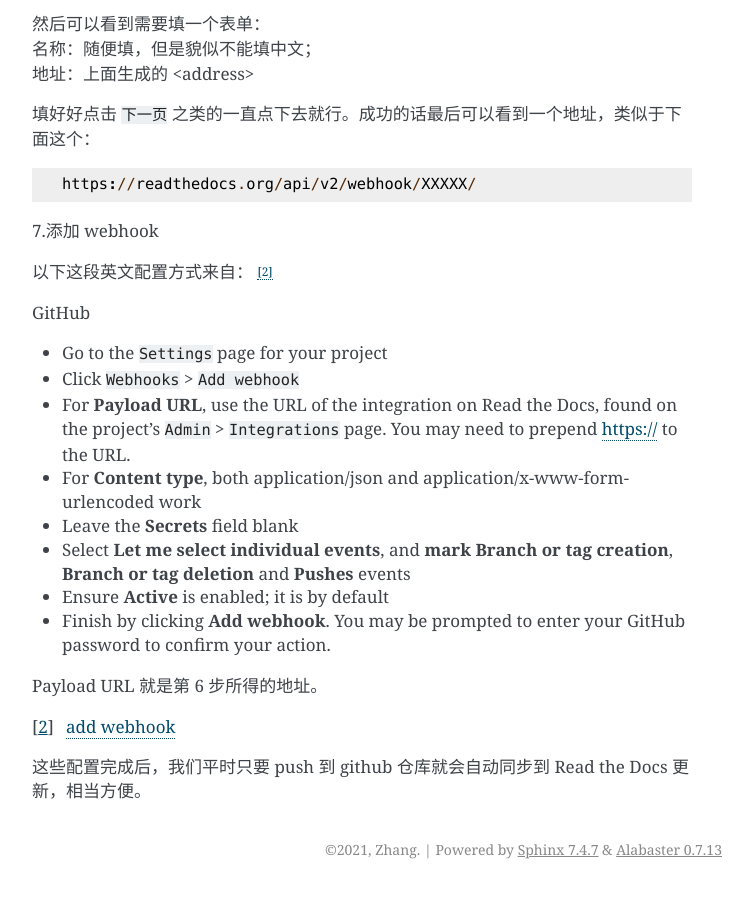
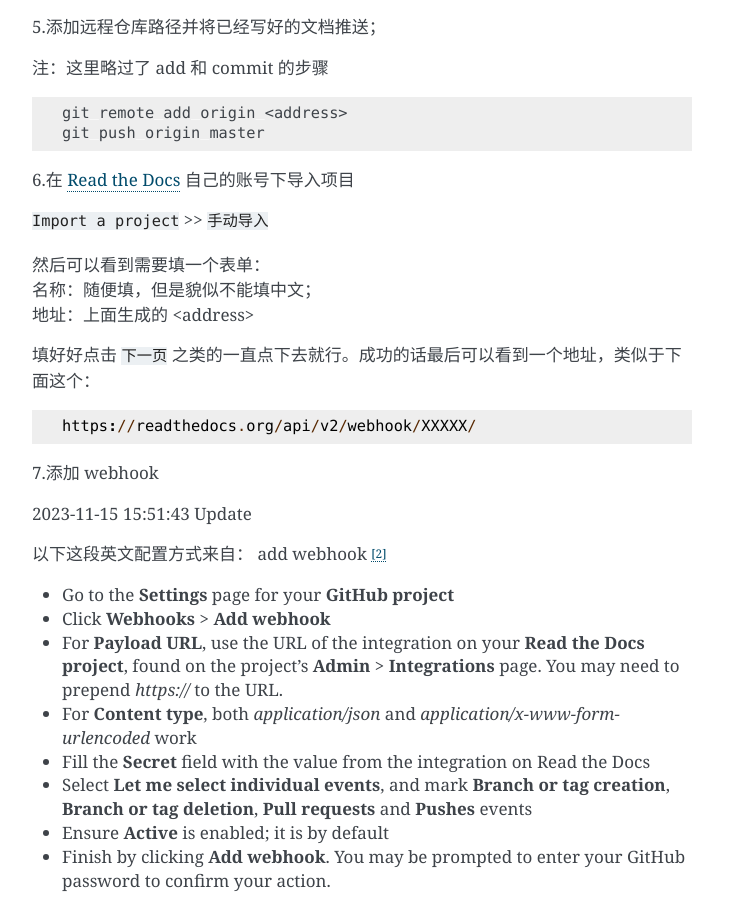
Before and after one commit to suifengpiaoyang/Sphinx-notes, a Sphinx documentation site: the page built from source/sphinx.rst, in a window 1280 px wide and 900 px high, scrolled down 7714 px. Shown: the whole window, without its empty margins (388-1141 px from the left). Built offline with Sphinx 7.4.7, drawn with Linux system fonts in a browser that asks for light colours; some of the changed text lies outside the part shown.

Commit message:
更新webhook等部分笔记

```diff
--- a/source/sphinx.rst
+++ b/source/sphinx.rst
@@ -64,6 +64,20 @@
 
 接着就可以在 build 或者是 _build 文件路径 html 文件夹下看到生成的文件，
 index.html 就是文件主页。主要代码在 source 文件夹下。
+
+
+***************
+Sphinx 部分语法
+***************
+
+分割线
+======
+
+使用单横线为分割线，和 markdown 一样。但是该线上下两行最好不要有字符串。
+
+.. code-block::
+
+    ---------
 
 
 **********************************
@@ -390,22 +404,21 @@
 
 7.添加 webhook
 
-以下这段英文配置方式来自： [2]_
+2023-11-15 15:51:43 Update
 
-GitHub
+以下这段英文配置方式来自： add webhook [2]_
 
-* Go to the ``Settings`` page for your project
-* Click ``Webhooks`` > ``Add webhook``
-* For **Payload URL**, use the URL of the integration on Read the Docs, found on the project’s ``Admin`` > ``Integrations`` page. You may need to prepend https:// to the URL.
-* For **Content type**, both application/json and application/x-www-form-urlencoded work
-* Leave the **Secrets** field blank
-* Select **Let me select individual events**, and **mark Branch or tag creation**, **Branch or tag deletion** and **Pushes** events
-* Ensure **Active** is enabled; it is by default
-* Finish by clicking **Add webhook**. You may be prompted to enter your GitHub password to confirm your action.
 
-Payload URL 就是第 6 步所得的地址。
+- Go to the **Settings** page for your **GitHub project**
+- Click **Webhooks** > **Add webhook**
+- For **Payload URL**, use the URL of the integration on your **Read the Docs project**, found on the project’s **Admin** > **Integrations** page. You may need to prepend *https://* to the URL.
+- For **Content type**, both *application/json* and *application/x-www-form-urlencoded* work
+- Fill the **Secret** field with the value from the integration on Read the Docs
+- Select **Let me select individual events**, and mark **Branch or tag creation**, **Branch or tag deletion**, **Pull requests** and **Pushes** events
+- Ensure **Active** is enabled; it is by default
+- Finish by clicking **Add webhook**. You may be prompted to enter your GitHub password to confirm your action.
 
-.. [2] `add webhook <https://docs.readthedocs.io/en/stable/webhooks.html#github>`_
+.. [2] `add webhook <https://docs.readthedocs.io/en/stable/guides/setup/git-repo-manual.html#manual-integration-setup>`_
 
 
 这些配置完成后，我们平时只要 push 到 github 仓库就会自动同步到 Read the Docs 更新，相当方便。
```
